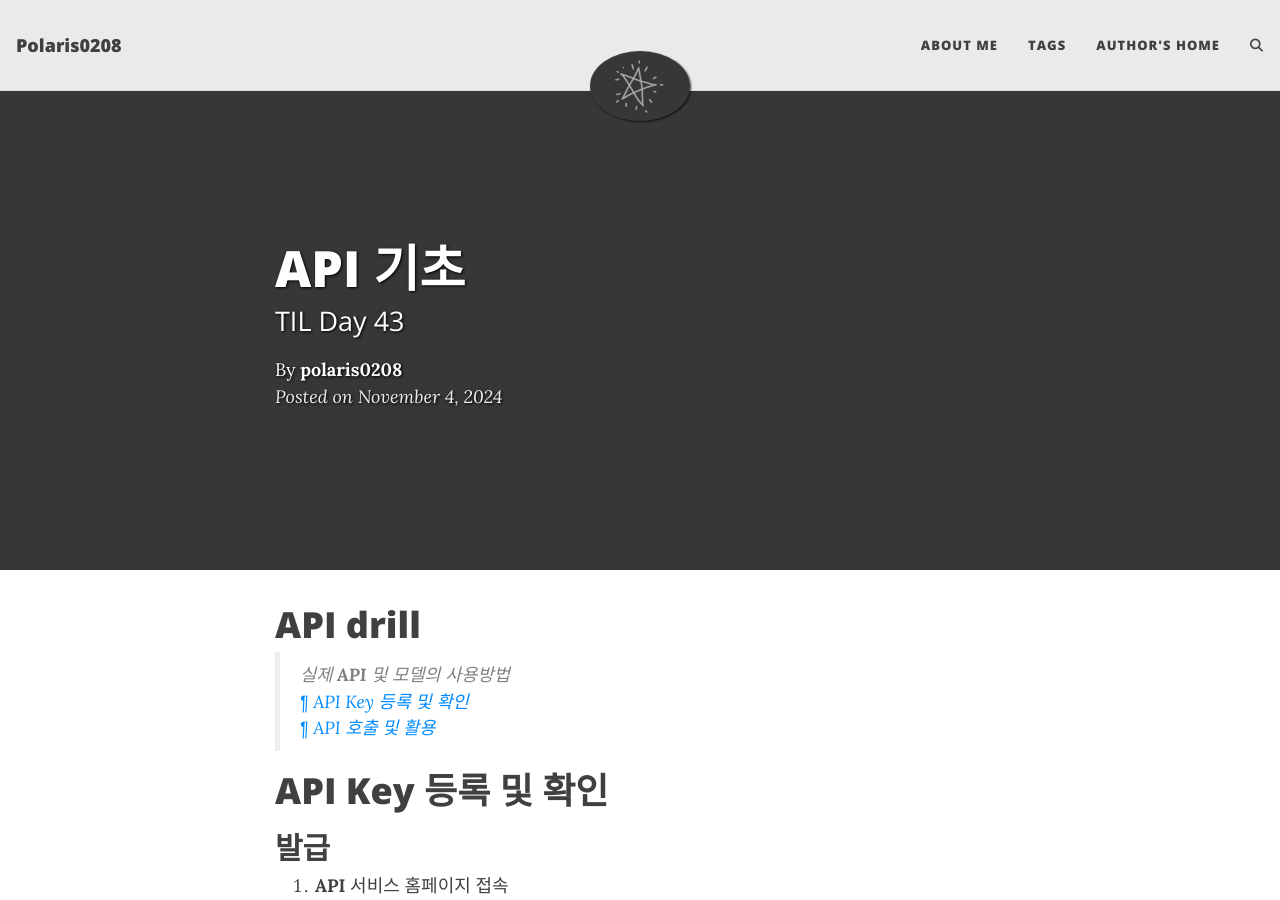
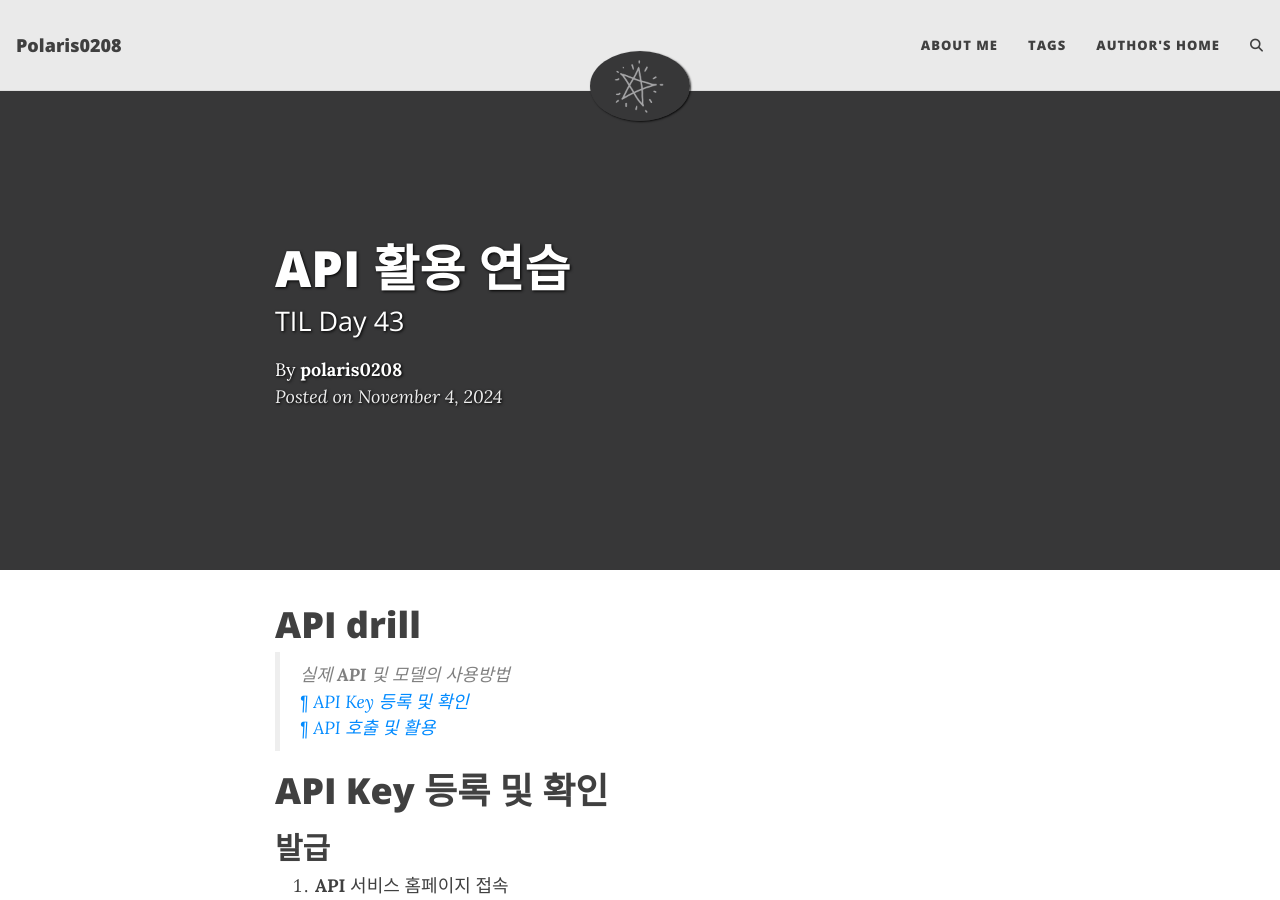
Before and after one commit to polaris0208/polaris0208.github.io, a Jekyll site: the page built from _posts/2024-11-04-API-drill.md, in a window 1280 px wide and 900 px high. Built offline with Jekyll 4.4.1, drawn with Linux system fonts in a browser that asks for light colours; comment, search, counter and statistics services are not loaded.

Commit message:
TIL_24_1104_title_modify

```diff
--- a/_posts/2024-11-04-API-drill.md
+++ b/_posts/2024-11-04-API-drill.md
@@ -1,6 +1,6 @@
 ---
 layout: post
-title: API 기초
+title: API 활용 연습
 subtitle: TIL Day 43
 cover-img: "/assets/img/background.png"
 thumbnail-img: ''
```
